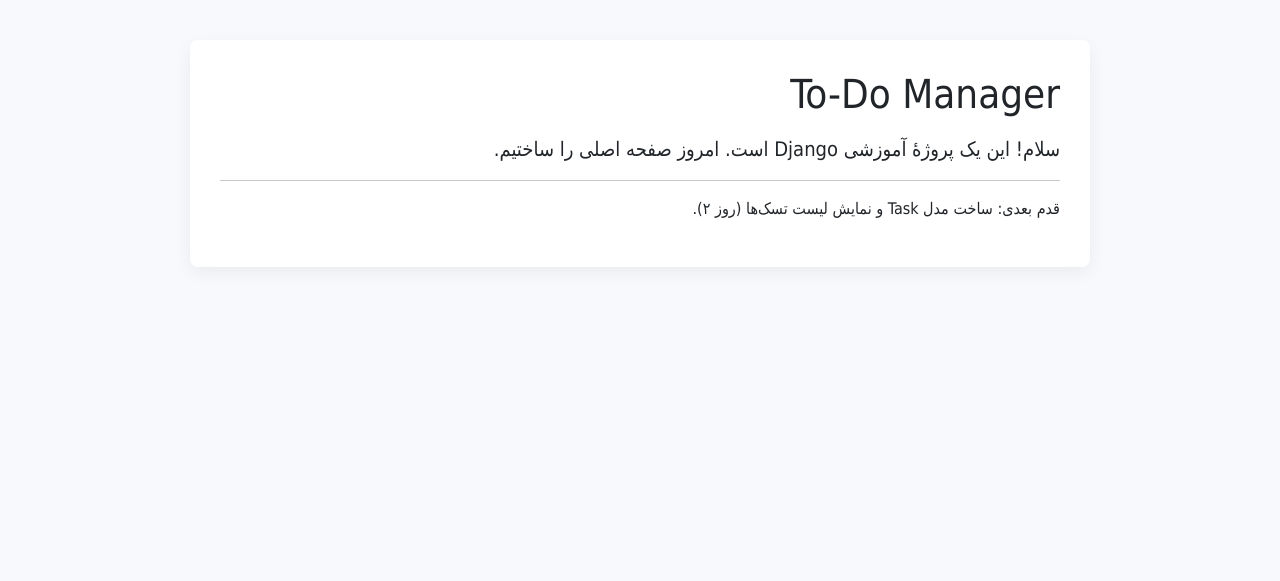
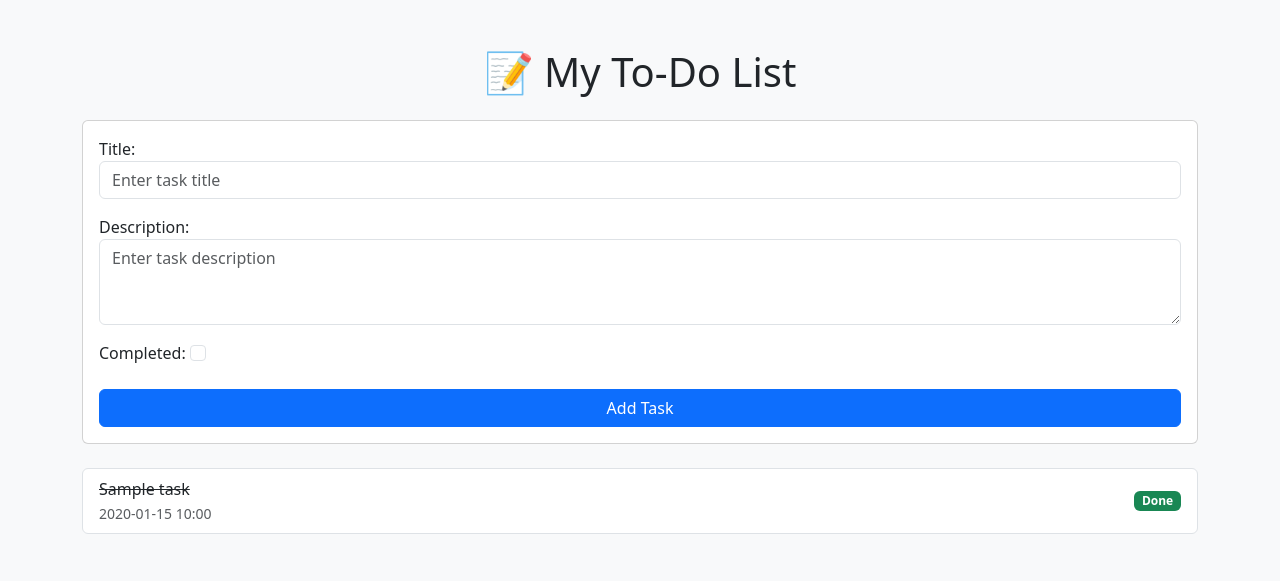
Before and after one commit to ho3inmonfared/django-todo-manager, a Django app: template tasks/templates/index.html in a window 1280 px wide. Shown: the top 581 px of the page. Run offline with Django 5.2, Linux system fonts and the light colour scheme; tables that the repository leaves empty hold one stand-in row (values such as "Sample post"); the template is opened without the code that fills it: values that come from a table or form of the project are taken from there, most other values are stand-ins (such as "Sample title", 1, 10 or a date in 2020).

Commit message:
add TaskForm and create task functionality (day 3)

```diff
--- /dev/null
+++ b/tasks/forms.py
@@ -0,0 +1,12 @@
+from django import forms
+from .models import Task
+
+class TaskForm(forms.ModelForm):
+    class Meta:
+        model = Task
+        fields=['title','description','completed']
+        widgets={
+            'title': forms.TextInput(attrs={'class': 'form-control', 'placeholder': 'Enter task title'}),
+            'description':forms.Textarea(attrs={'class': 'form-control', 'placeholder': 'Enter task description','rows': 3}),
+            'completed': forms.CheckboxInput(attrs={'class': 'form-check-input'}),
+        }
--- a/tasks/templates/index.html
+++ b/tasks/templates/index.html
@@ -1,21 +1,44 @@
-<!doctype html>
-<html lang="fa">
+<!DOCTYPE html>
+<html lang="en">
 <head>
-  <meta charset="utf-8">
-  <meta name="viewport" content="width=device-width,initial-scale=1">
-  <title>{{ title }}</title>
-  <link href="https://cdn.jsdelivr.net/npm/bootstrap@5.3.0/dist/css/bootstrap.min.css" rel="stylesheet">
-  <style>
-    body { background:#f7f9fc; direction: rtl; font-family: Tahoma, Arial, sans-serif; }
-    .box { max-width:900px; margin:40px auto; padding:30px; background:white; border-radius:8px; box-shadow:0 6px 18px rgba(0,0,0,0.06); }
-  </style>
+    <meta charset="UTF-8">
+    <title>My To-Do List</title>
+    <link rel="stylesheet" href="https://cdn.jsdelivr.net/npm/bootstrap@5.3.0/dist/css/bootstrap.min.css">
 </head>
-<body>
-  <div class="box">
-    <h1 class="mb-3">To-Do Manager</h1>
-    <p class="lead">سلام! این یک پروژهٔ آموزشی Django است. امروز صفحه اصلی را ساختیم.</p>
-    <hr>
-    <p>قدم بعدی: ساخت مدل Task و نمایش لیست تسک‌ها (روز ۲).</p>
-  </div>
+<body class="bg-light p-5">
+
+<div class="container">
+    <h1 class="text-center mb-4">📝 My To-Do List</h1>
+
+    <!-- Form -->
+    <form method="POST" class="card p-3 mb-4">
+        {% csrf_token %}
+        {{ form.as_p }}
+        <button type="submit" class="btn btn-primary w-100 mt-2">Add Task</button>
+    </form>
+
+    <!-- Task List -->
+    <div class="list-group">
+        {% for task in tasks %}
+            <div class="list-group-item d-flex justify-content-between align-items-center">
+                <div>
+                    {% if task.completed %}
+                        <s>{{ task.title }}</s>
+                    {% else %}
+                        {{ task.title }}
+                    {% endif %}
+                    <br>
+                    <small class="text-muted">{{ task.created_at|date:"Y-m-d H:i" }}</small>
+                </div>
+                <span class="badge bg-{{ task.completed|yesno:'success,secondary' }}">
+                    {{ task.completed|yesno:'Done,Pending' }}
+                </span>
+            </div>
+        {% empty %}
+            <p class="text-center text-muted">No tasks yet 😴</p>
+        {% endfor %}
+    </div>
+</div>
+
 </body>
 </html>
--- a/tasks/urls.py
+++ b/tasks/urls.py
@@ -1,5 +1,5 @@
 
-from django.urls import path , include
+from django.urls import path
 from . import views
 
 urlpatterns = [
```
Also changed, not shown: tasks/views.py (+18 -2 lines).
